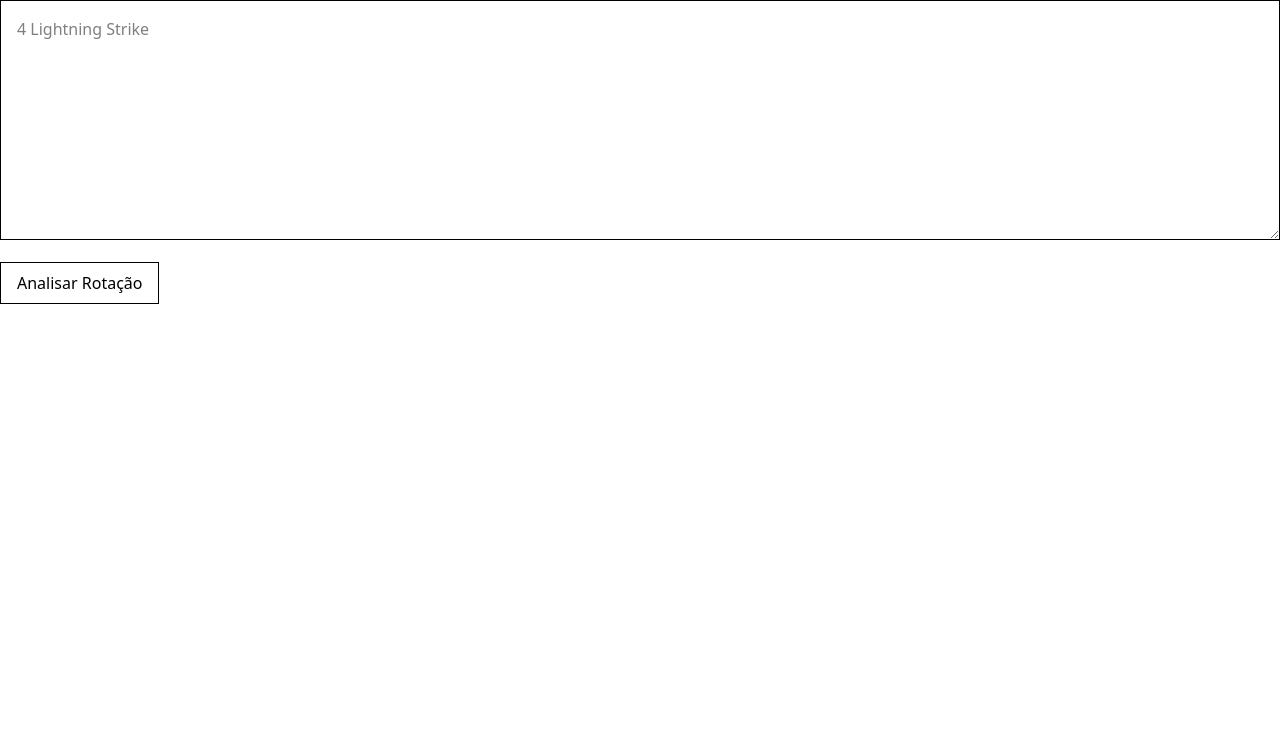
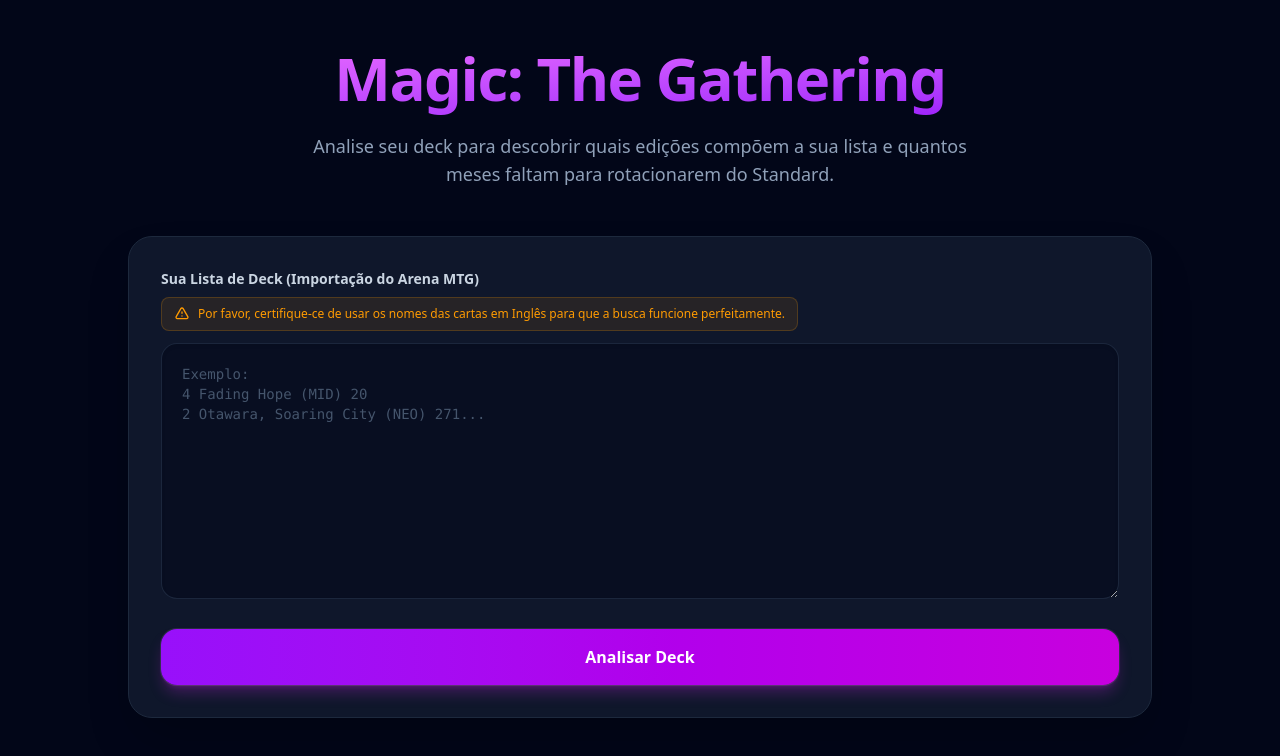
Before and after one commit to ArlindoGSN/project_magic, a Next.js app: page /analyze in a window 1280 px wide. Shown: the top 756 px of the page. Built offline with nearby package versions, Linux system fonts and the light colour scheme.

Commit message:
feat: improve deck analysis with error reporting, image support, and a redesigned UI

```diff
--- a/app/analyze/page.tsx
+++ b/app/analyze/page.tsx
@@ -7,28 +7,132 @@
     const [state, formAction, isPending] = useActionState(analyzeDeckAction, null);
 
     return (
-        <form action={formAction} className="space-y-4">
+        <div className="min-h-screen bg-slate-950 text-slate-100 p-6 md:p-12 font-sans selection:bg-fuchsia-500 selection:text-white">
+            <div className="max-w-5xl mx-auto space-y-12">
+
+                {/* Header Section */}
+                <div className="text-center space-y-4">
+                    <h1 className="text-4xl md:text-6xl font-extrabold tracking-tight bg-gradient-to-br from-fuchsia-400 to-purple-600 bg-clip-text text-transparent pb-2">
+                        Magic: The Gathering
+                    </h1>
+                    <p className="text-slate-400 text-lg max-w-2xl mx-auto">
+                        Analise seu deck para descobrir quais edições compõem a sua lista e quantos meses faltam para rotacionarem do Standard.
+                    </p>
+                </div>
+
+                {/* Form Section */}
+                <form action={formAction} className="bg-slate-900 border border-slate-800 rounded-3xl shadow-2xl p-6 md:p-8 space-y-6 relative overflow-hidden group">
+                    <div className="absolute inset-0 bg-gradient-to-r from-purple-500/5 to-fuchsia-500/5 opacity-0 group-hover:opacity-100 transition-opacity duration-700 pointer-events-none"></div>
+
+                    <div className="relative">
+                        <label htmlFor="deck" className="block text-sm font-semibold text-slate-300 mb-2">Sua Lista de Deck (Importação do Arena MTG)</label>
+                        <div className="flex items-center gap-2 mb-3 text-xs text-amber-500 bg-amber-500/10 px-3 py-2 rounded-lg border border-amber-500/20 w-fit">
+                            <svg className="w-4 h-4" fill="none" stroke="currentColor" viewBox="0 0 24 24"><path strokeLinecap="round" strokeLinejoin="round" strokeWidth="2" d="M12 9v2m0 4h.01m-6.938 4h13.856c1.54 0 2.502-1.667 1.732-3L13.732 4c-.77-1.333-2.694-1.333-3.464 0L3.34 16c-.77 1.333.192 3 1.732 3z"></path></svg>
+                            Por favor, certifique-ce de usar os nomes das cartas em Inglês para que a busca funcione perfeitamente.
+                        </div>
                         <textarea
+                            id="deck"
                             name="deck"
-                className="border p-4 w-full h-60"
-                placeholder="4 Lightning Strike"
+                            className="bg-slate-950/50 border border-slate-700/50 rounded-2xl p-5 w-full h-64 text-slate-300 placeholder-slate-600 focus:outline-none focus:border-fuchsia-500/50 focus:ring-1 focus:ring-fuchsia-500/50 transition-all font-mono text-sm resize-y shadow-inner"
+                            placeholder="Exemplo:&#10;4 Fading Hope (MID) 20&#10;2 Otawara, Soaring City (NEO) 271..."
                         />
-            <button className="border px-4 py-2" disabled={isPending}>
-                {isPending ? "Analisando..." : "Analisar Rotação"}
+                    </div>
+
+                    <button
+                        disabled={isPending}
+                        className="w-full relative inline-flex items-center justify-center gap-2 rounded-2xl bg-gradient-to-r from-purple-600 to-fuchsia-600 px-8 py-4 font-bold text-white shadow-lg shadow-fuchsia-500/25 ring-1 ring-white/10 transition-all hover:scale-[1.01] hover:shadow-xl hover:shadow-fuchsia-500/40 disabled:opacity-60 disabled:pointer-events-none active:scale-[0.98]"
+                    >
+                        {isPending ? (
+                            <>
+                                <svg className="animate-spin -ml-1 mr-3 h-5 w-5 text-white" xmlns="http://www.w3.org/2000/svg" fill="none" viewBox="0 0 24 24">
+                                    <circle className="opacity-25" cx="12" cy="12" r="10" stroke="currentColor" strokeWidth="4"></circle>
+                                    <path className="opacity-75" fill="currentColor" d="M4 12a8 8 0 018-8V0C5.373 0 0 5.373 0 12h4zm2 5.291A7.962 7.962 0 014 12H0c0 3.042 1.135 5.824 3 7.938l3-2.647z"></path>
+                                </svg>
+                                Analisando as cartas do Multiverso...
+                            </>
+                        ) : (
+                            "Analisar Deck"
+                        )}
                     </button>
+                </form>
 
+                {/* Results Section */}
                 {state && (
-                <div className="mt-4">
-                    <h2 className="text-xl font-bold">Resultados:</h2>
-                    <ul className="list-disc pl-5">
-                        {state.map((card: any, idx: number) => (
-                            <li key={idx}>
-                                {card.quantity}x {card.name} - {card.set} ({card.monthsLeft} meses restantes)
+                    <div className="space-y-8 animate-in fade-in slide-in-from-bottom-12 duration-1000">
+                        {/* Errors / Not Found Modal Area */}
+                        {state.notFound && state.notFound.length > 0 && (
+                            <div className="bg-rose-950/40 border border-rose-900/50 rounded-2xl p-6 shadow-xl backdrop-blur-md">
+                                <h3 className="flex items-center gap-2 text-rose-400 font-bold text-lg mb-4">
+                                    <svg className="w-5 h-5" fill="none" stroke="currentColor" viewBox="0 0 24 24"><path strokeLinecap="round" strokeLinejoin="round" strokeWidth="2" d="M12 8v4m0 4h.01M21 12a9 9 0 11-18 0 9 9 0 0118 0z"></path></svg>
+                                    Não conseguimos encontrar algumas cartas:
+                                </h3>
+                                <p className="text-sm text-rose-300/80 mb-4">
+                                    Isso pode ocorrer porque as cartas estão listadas em outro idioma (ex: português),
+                                    o nome contém erros de digitação, ou é um formato especial não reconhecido.
+                                </p>
+                                <ul className="grid grid-cols-1 sm:grid-cols-2 gap-2 text-sm text-rose-200">
+                                    {state.notFound.map((name: string, i: number) => (
+                                        <li key={i} className="flex items-center gap-2 bg-rose-900/20 px-3 py-2 rounded-lg border border-rose-800/30">
+                                            <span className="w-1.5 h-1.5 rounded-full bg-rose-500/50"></span>
+                                            {name}
                                         </li>
                                     ))}
                                 </ul>
                             </div>
                         )}
-        </form>
+
+                        <div className="flex items-center gap-6">
+                            <h2 className="text-2xl font-bold text-slate-100">Resultados da Análise</h2>
+                            <div className="h-px bg-slate-800 flex-1"></div>
+                        </div>
+
+                        <div className="grid grid-cols-1 sm:grid-cols-2 md:grid-cols-3 lg:grid-cols-4 gap-6">
+                            {state.found.map((card: any, idx: number) => (
+                                <div key={idx} className="group relative bg-[#0f172a] rounded-2xl border border-slate-800 p-4 hover:border-fuchsia-500/30 transition-all duration-300 shadow-xl hover:shadow-2xl hover:-translate-y-1">
+
+                                    {/* Card Image */}
+                                    <div className="relative aspect-[5/7] w-full bg-slate-900 rounded-xl overflow-hidden mb-5 border border-slate-700/50 shadow-inner">
+                                        {card.imageUrl ? (
+                                            <img
+                                                src={card.imageUrl}
+                                                alt={card.name}
+                                                className="object-cover w-full h-full transition-transform duration-700 group-hover:scale-105"
+                                                loading="lazy"
+                                            />
+                                        ) : (
+                                            <div className="absolute inset-0 flex items-center justify-center text-slate-600 text-sm p-4 text-center font-medium">
+                                                Imagem não disponível
+                                            </div>
+                                        )}
+                                        {/* Quantity Badge */}
+                                        <div className="absolute top-2 right-2 bg-black/70 backdrop-blur-md px-3 py-1 rounded-full text-sm font-black text-slate-200 border border-white/10 shadow-lg">
+                                            {card.quantity}x
+                                        </div>
+                                    </div>
+
+                                    {/* Card Details */}
+                                    <div className="space-y-3">
+                                        <h3 className="font-bold text-lg text-slate-200 leading-tight" title={card.name}>
+                                            {card.name}
+                                        </h3>
+                                        <div className="flex items-center gap-2 text-xs font-medium text-slate-400">
+                                            <svg className="w-4 h-4 text-slate-500" fill="none" stroke="currentColor" viewBox="0 0 24 24"><path strokeLinecap="round" strokeLinejoin="round" strokeWidth="2" d="M19 11H5m14 0a2 2 0 012 2v6a2 2 0 01-2 2H5a2 2 0 01-2-2v-6a2 2 0 012-2m14 0V9a2 2 0 00-2-2M5 11V9a2 2 0 002-2m0 0V5a2 2 0 012-2h6a2 2 0 012 2v2M7 7h10"></path></svg>
+                                            <span className="truncate">{card.set}</span>
+                                        </div>
+                                        <div className="pt-3 border-t border-slate-800 flex justify-between items-center text-sm">
+                                            <span className="text-slate-500 text-xs uppercase tracking-wider font-bold">Rotação</span>
+                                            <span className={`font-semibold px-2.5 py-1 rounded-md text-xs ${card.monthsLeft < 6 ? 'bg-rose-500/10 text-rose-400 border border-rose-500/20' : 'bg-emerald-500/10 text-emerald-400 border border-emerald-500/20'}`}>
+                                                {card.monthsLeft > 0 ? `${card.monthsLeft} meses` : 'Rotacionado'}
+                                            </span>
+                                        </div>
+                                    </div>
+
+                                </div>
+                            ))}
+                        </div>
+                    </div>
+                )}
+            </div>
+        </div>
     );
 }
--- a/app/lib/mtg/mtg-client.ts
+++ b/app/lib/mtg/mtg-client.ts
@@ -14,6 +14,7 @@
                 return {
                     name: data.name,
                     set: data.set,
+                    imageUrl: data.image_uris?.normal || data.card_faces?.[0]?.image_uris?.normal || "",
                 };
             }
 
@@ -24,6 +25,7 @@
             return {
                 name: card.name,
                 set: card.set, // set code e.g. "neo"
+                imageUrl: card.image_uris?.normal || card.card_faces?.[0]?.image_uris?.normal || "",
             };
         } catch (e) {
             console.error("Error fetching from Scryfall:", e);
```
Also changed, not shown: app/analyze/actions.ts (+11 -3 lines). Lines whose indentation alone changed are shown as unchanged.
